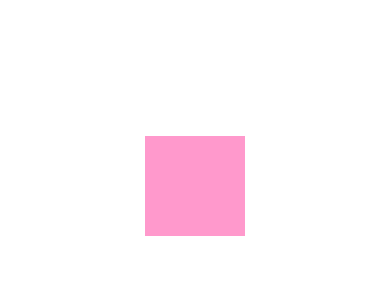
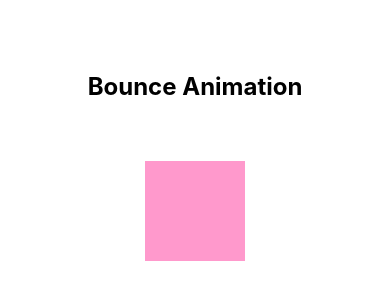
Before and after one commit to tris460/ReactNativeGists, a React Native app: screen /BounceAnimation in a window 390 px wide. Shown: the part 236-536 px from the top of the page. Built offline with nearby package versions, Linux system fonts and the light colour scheme.

Commit message:
Add bounce login

```diff
--- a/src/screens/BounceAnimation.tsx
+++ b/src/screens/BounceAnimation.tsx
@@ -1,14 +1,41 @@
-import React from 'react'
-import { View } from 'react-native'
+import React, { useRef } from 'react'
+import { Animated, PanResponder, Text, View } from 'react-native'
 import { styles } from '../theme/appTheme'
 
 const BounceAnimation = () => {
+    const pan = useRef(new Animated.ValueXY()).current;
+
+    const panResponder = PanResponder.create({
+        onStartShouldSetPanResponder: () => true,
+        onPanResponderMove: Animated.event(
+        [
+            null,
+            {
+                dx: pan.x,
+                dy: pan.y,
+            },
+        ], {
+            useNativeDriver: false
+        }),
+        onPanResponderRelease: () => {
+        Animated.spring(
+            pan,
+            {toValue: {x: 0, y: 0}, useNativeDriver: false},
+        ).start();
+        },
+    });
+
     return (
         <View style={{
             ...styles.container,
             justifyContent: 'center',
             alignItems:'center'}}>
-            <View style={styles.box} />
+            <Text style={styles.title}>
+                Bounce Animation
+            </Text>
+            <Animated.View
+                {...panResponder.panHandlers}
+                style={[styles.box, pan.getLayout()]} />
         </View>
     )
 }
```
